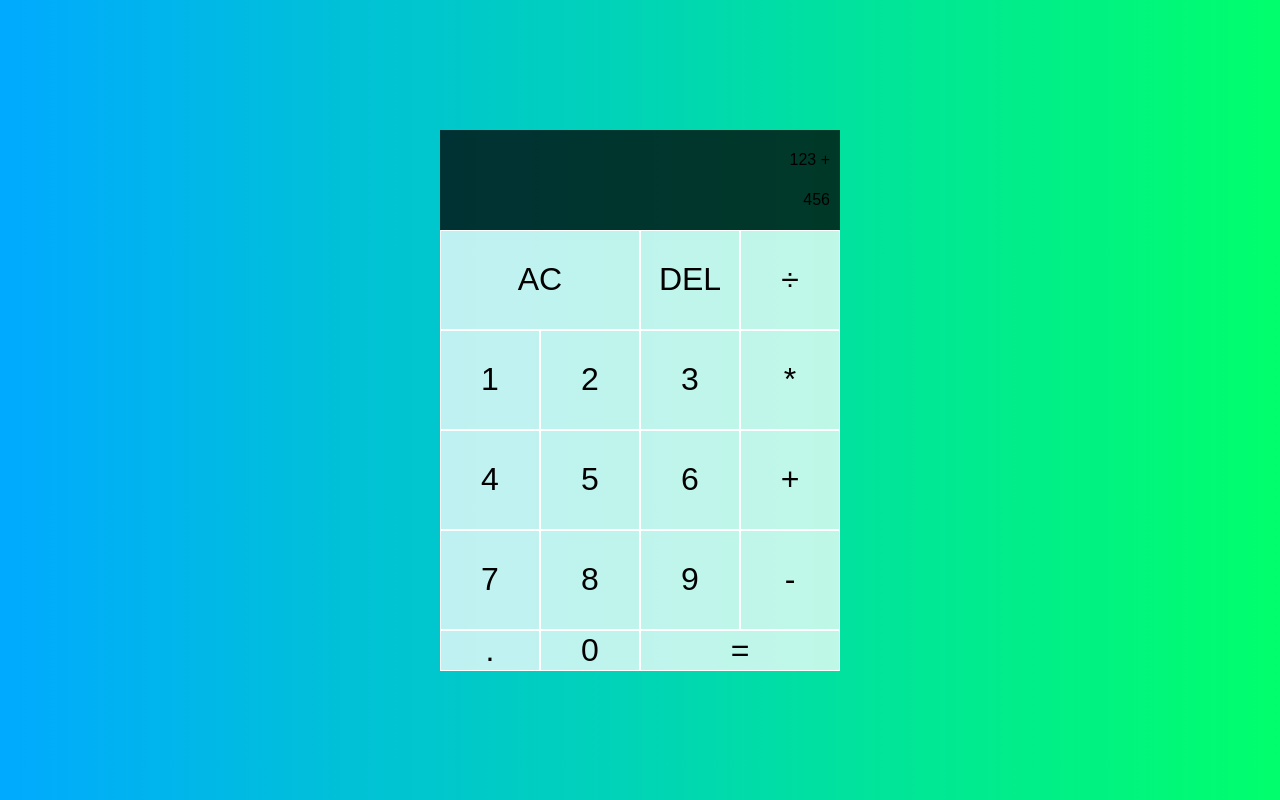
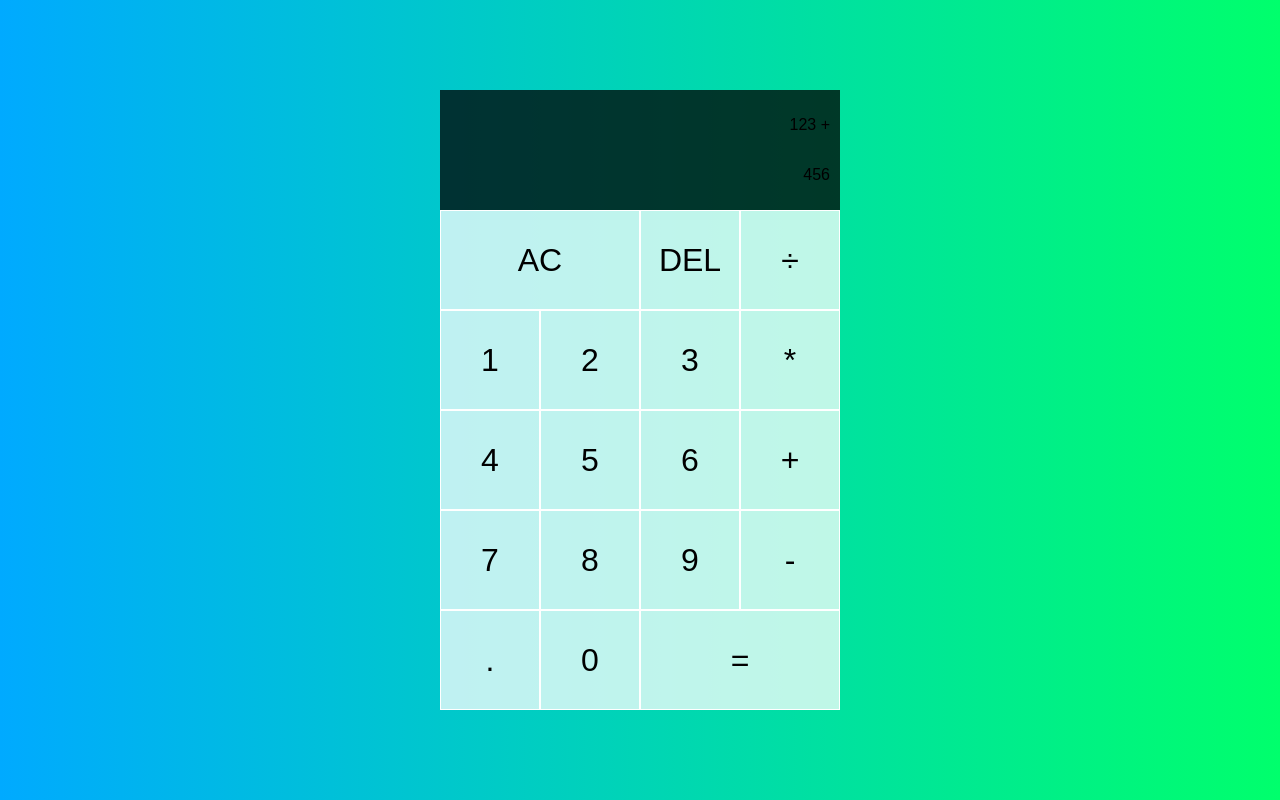
Before and after one commit to daiqui/daiqui.github.io, a plain HTML site: page index.html in a window 1280 px wide. Drawn offline with Linux system fonts and the light colour scheme.

Commit message:
fixed all bugs

```diff
--- a/styles.css
+++ b/styles.css
@@ -16,7 +16,7 @@ body{
     align-content: center;
     min-height: 100vh;
     grid-template-columns: repeat(4, 100px);
-    grid-template-rows: repeat(5, 100px);
+    grid-template-rows: minmax(120px,auto) repeat(5, 100px);
 }
 
 .calculator-grid > button{
```
